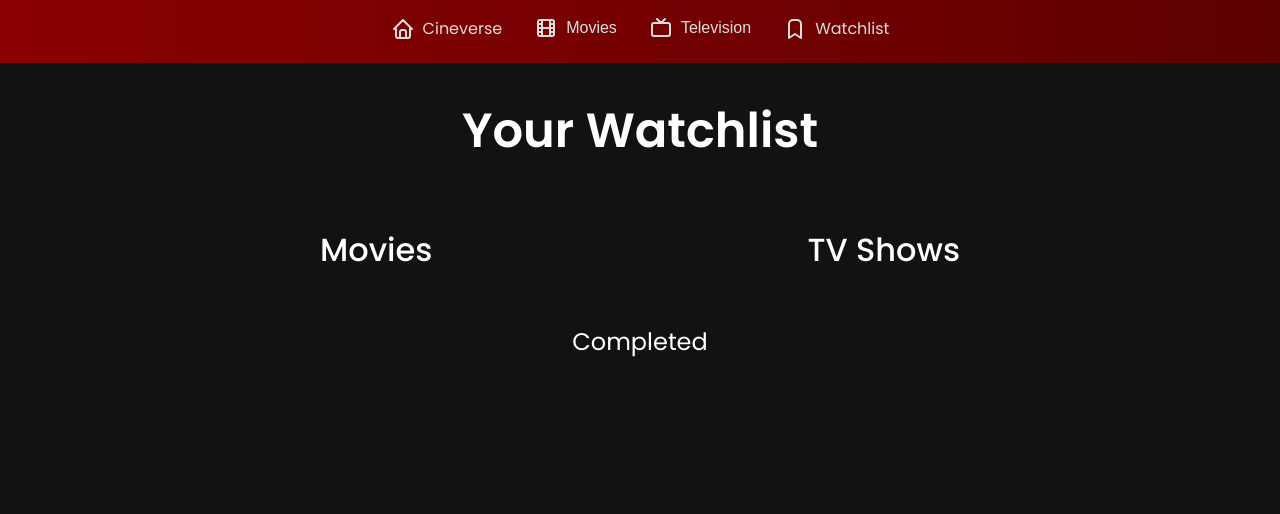
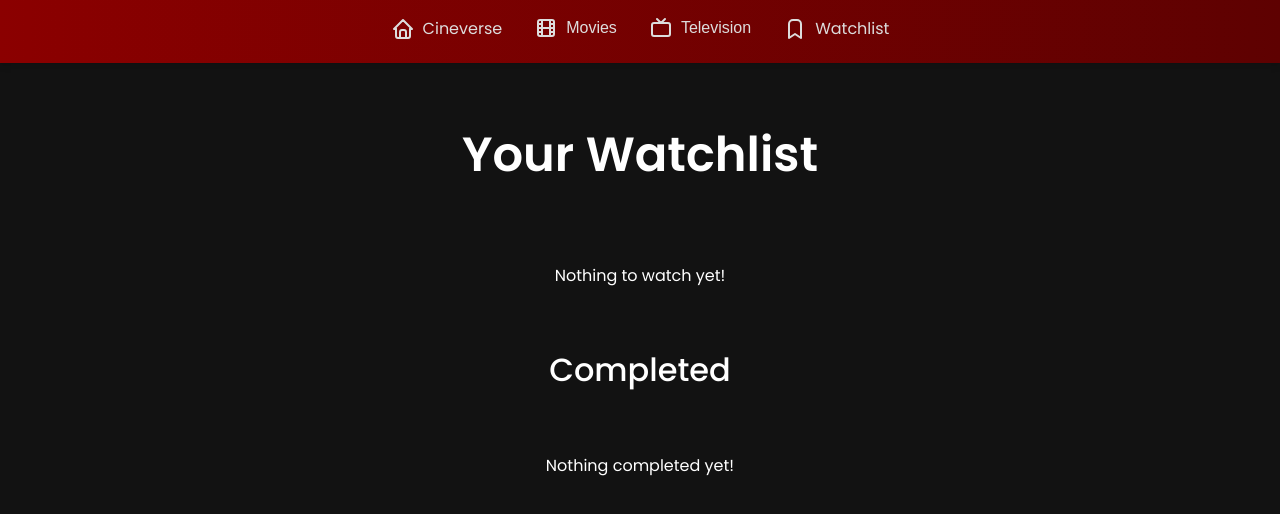
Before and after one commit to luketucich/cineverse, a React (Vite) app: page /watchlist in a window 1280 px wide. Shown: the top 514 px of the page. Built offline with nearby package versions, Linux system fonts and the light colour scheme.

Commit message:
feat: All items now appear in watchlist tab, and also completed items are displayed.

```diff
--- a/src/components/Browse.jsx
+++ b/src/components/Browse.jsx
@@ -63,6 +63,15 @@ const Browse = () => {
                 item={item}
                 currItem={currItem}
                 setCurrItem={setCurrItem}
+                value={
+                  localStorage.getItem("watchlist")?.includes(item.id)
+                    ? true
+                    : localStorage
+                        .getItem("completed")
+                        ?.includes(item.primaryImage)
+                    ? true
+                    : false
+                }
               />
             ))}
           </div>
--- a/src/components/Card.jsx
+++ b/src/components/Card.jsx
@@ -7,10 +7,11 @@ import {
 import { useEffect, useState, useRef } from "react";
 import "../styles/card.css";
 
-const Card = ({ item, currItem, setCurrItem }) => {
+const Card = ({ item, currItem, setCurrItem, value }) => {
   const [showModal, setShowModal] = useState(false);
   const [isVisible, setIsVisible] = useState(false);
   const [hasSeen, setHasSeen] = useState(false);
+  const [isAdded, setIsAdded] = useState(value);
   const targetRef = useRef(null);
   const scrollPosition = useRef(0);
 
@@ -76,7 +77,13 @@ const Card = ({ item, currItem, setCurrItem }) => {
   };
 
   const handleAddToWatchlist = (item) => {
-    console.log("Added to watchlist:", item);
+    setIsAdded(true);
+    const completed = JSON.parse(localStorage.getItem("completed"));
+    if (isAdded || completed.some((image) => image === item.primaryImage)) {
+      return;
+    }
+    const prevWatchlist = JSON.parse(localStorage.getItem("watchlist"));
+    localStorage.setItem("watchlist", JSON.stringify([...prevWatchlist, item]));
   };
 
   return (
@@ -190,13 +197,17 @@ const Card = ({ item, currItem, setCurrItem }) => {
                 </button>
                 <button
                   className="modal-button"
-                  onClick={(title) => handleAddToWatchlist(title)}
+                  onClick={() => handleAddToWatchlist(item)}
                 >
                   <div className="modal-button-container">
                     <IconBookmark
-                      style={{ minWidth: "1.5rem", minHeight: "1.5rem" }}
+                      style={{
+                        minWidth: "1.5rem",
+                        minHeight: "1.5rem",
+                        fill: isAdded ? "white" : "none",
+                      }}
                     />
-                    <p>Add to Watchlist</p>
+                    <p>{isAdded ? `Added` : `Add to Watchlist`}</p>
                   </div>
                 </button>
               </div>
--- a/src/components/CompactCard.jsx
+++ b/src/components/CompactCard.jsx
@@ -1,15 +1,27 @@
 import { IconStar } from "@tabler/icons-react";
+import "../styles/compactcard.css";
 const CompactCard = ({ title, rating, image }) => {
+  const handleComplete = (title) => {
+    const watchlist = JSON.parse(localStorage.getItem("watchlist"));
+    const completed = JSON.parse(localStorage.getItem("completed"));
+    localStorage.setItem(
+      "watchlist",
+      JSON.stringify(watchlist.filter((item) => item.title !== title))
+    );
+    localStorage.setItem("completed", JSON.stringify([...completed, image]));
+    window.location.reload();
+  };
   return (
     <div className="compact-card">
       <img src={image} alt={title} />
       <div className="compact-card-info">
         <h1 className="compact-card-title">{title}</h1>
-        <div className="compact-card-rating">
-          <IconStar />
-          <h1>{rating}</h1>
-        </div>
-        <button className="compact-card-button">Complete</button>
+        <button
+          className="compact-card-button"
+          onClick={() => handleComplete(title)}
+        >
+          Complete
+        </button>
       </div>
     </div>
   );
--- a/src/components/Home.jsx
+++ b/src/components/Home.jsx
@@ -5,6 +5,16 @@ const Cineverse = () => {
   const navigateToTopMovies = () => {
     window.location.href = "/browse/top250-movies";
   };
+
+  useEffect(() => {
+    if (!localStorage.getItem("watchlist")) {
+      localStorage.setItem("watchlist", JSON.stringify([]));
+    }
+
+    if (!localStorage.getItem("completed")) {
+      localStorage.setItem("completed", JSON.stringify([]));
+    }
+  }, []);
 
   return (
     <>
--- a/src/components/Watchlist.jsx
+++ b/src/components/Watchlist.jsx
@@ -1,22 +1,82 @@
+import { useState, useEffect } from "react";
 import "../styles/watchlist.css";
 import CompactCard from "./CompactCard";
 
 const Watchlist = () => {
+  const [hasLoaded, setHasLoaded] = useState(false);
+  useEffect(() => {
+    setHasLoaded(true);
+  }, []);
+
+  const watchlist = JSON.parse(localStorage.getItem("watchlist")) || [];
+  const completed = JSON.parse(localStorage.getItem("completed")) || [];
+
+  const isMobile = window.innerWidth <= 768;
+
   return (
-    <body>
+    <section>
       <h1>Your Watchlist</h1>
-      <div className="lists">
-        <div className="list">
-          <h2>Movies</h2>
-        </div>
-        <div className="list">
-          <h2>TV Shows</h2>
+
+      <div
+        className="list"
+        style={{
+          animation: hasLoaded ? "fadeIn 1s forwards" : "none",
+          display: watchlist.length == 0 ? "flex" : "block",
+          justifyContent: "center",
+          alignItems: "center",
+        }}
+      >
+        {watchlist.length > 0 ? (
+          watchlist.map((item) => (
+            <CompactCard
+              key={item.title + item.id}
+              title={item.title}
+              image={item.primaryImage}
+            />
+          ))
+        ) : (
+          <p>Nothing to watch yet!</p>
+        )}
+      </div>
+      <div className="list-container">
+        <h2>Completed</h2>
+        <div
+          className="list"
+          style={{
+            animation: hasLoaded ? "fadeIn 1s forwards" : "none",
+            flexDirection: "row",
+            display: "flex",
+            width: "50%",
+            overflow: "auto",
+            justifyContent:
+              completed.length == 0
+                ? "center"
+                : isMobile
+                ? "flex-start"
+                : "center",
+          }}
+        >
+          {completed.length > 0 ? (
+            completed.map((item) => (
+              <img
+                src={item}
+                key={item + "completed"}
+                style={{
+                  maxWidth: "10rem",
+                  height: "auto",
+                  margin: "0 1rem",
+                  borderRadius: "0.5rem",
+                  boxShadow: "0 0.5rem 1rem rgba(0, 0, 0, 0.5)",
+                  border: "0.5rem solid rgb(48, 48, 48)",
+                }}
+              />
+            ))
+          ) : (
+            <p>Nothing completed yet!</p>
+          )}
         </div>
       </div>
-      <div className="list">
-        <h3>Completed</h3>
-      </div>
-    </body>
+    </section>
   );
 };
 
--- /dev/null
+++ b/src/styles/compactcard.css
@@ -0,0 +1,58 @@
+.compact-card {
+  display: flex;
+  align-items: center;
+  border-radius: 1rem;
+  overflow: hidden;
+  width: 100%;
+  max-width: 37.5rem;
+  margin: 0.625rem auto;
+  box-shadow: 0 0.5rem 1rem rgba(0, 0, 0, 0.5);
+  border: 0.5rem solid rgb(48, 48, 48);
+  background-color: rgb(48, 48, 48);
+  color: #ddd;
+  max-height: 10rem;
+  transition: transform 0.3s, box-shadow 0.3s;
+}
+
+.compact-card:hover {
+  transform: translateY(-0.5rem);
+  box-shadow: 0 1rem 2rem rgba(0, 0, 0, 0.7);
+}
+
+.compact-card img {
+  width: 60%;
+  height: 100%;
+  object-fit: cover;
+}
+
+.compact-card-info {
+  display: flex;
+  flex-direction: column;
+  align-items: center;
+  width: 40%;
+  padding: 1rem;
+  gap: 0.5rem;
+}
+
+.compact-card-title {
+  font-size: 1.4rem;
+  margin: 0;
+  color: #ddd;
+  text-overflow: ellipsis;
+}
+
+.compact-card-button {
+  background-color: #007bff;
+  color: white;
+  border: none;
+  padding: 0.625rem 1rem;
+  border-radius: 0.5rem;
+  cursor: pointer;
+  transition: background-color 0.3s, transform 0.3s;
+  width: auto;
+}
+
+.compact-card-button:hover {
+  background-color: #0056b3;
+  transform: translateY(-0.1rem);
+}
--- a/src/styles/watchlist.css
+++ b/src/styles/watchlist.css
@@ -1,5 +1,5 @@
 /* Cineverse.css */
-body {
+section {
   display: flex;
   flex-direction: column;
   align-items: center;
@@ -10,25 +10,31 @@ body {
 h1 {
   font-size: 3rem;
   font-weight: 600;
+  text-align: center;
 }
 
 h2 {
   font-size: 2rem;
   font-weight: 500;
+  text-align: center;
 }
 
 h3 {
   font-size: 1.5rem;
   font-weight: 400;
+  text-align: center;
 }
 
-.lists {
+.list-container {
   display: flex;
-  justify-content: space-between;
-  width: 50%;
+  flex-direction: column;
+  align-items: center;
+  width: 100%;
 }
 
 .list {
-  max-height: 20rem;
+  max-height: 25rem;
   overflow-y: scroll;
+  padding: 1rem;
+  width: 100%;
 }
```
